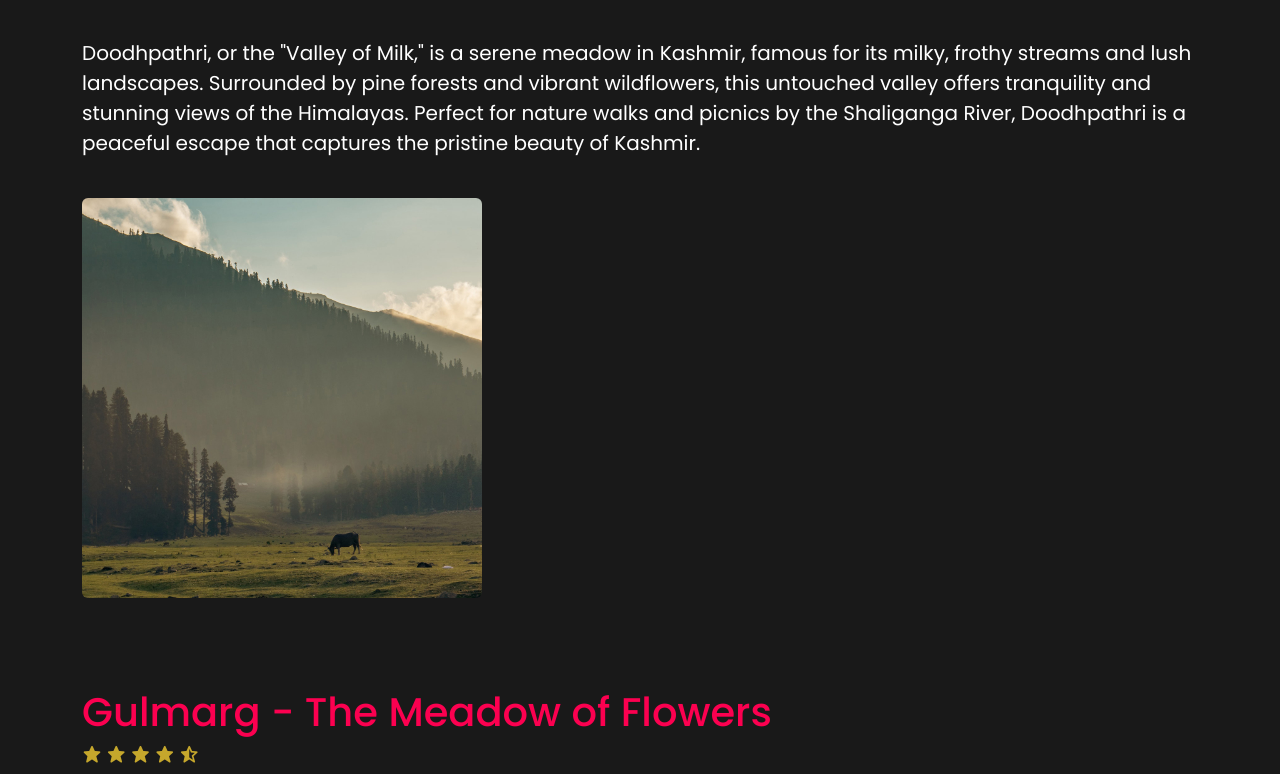
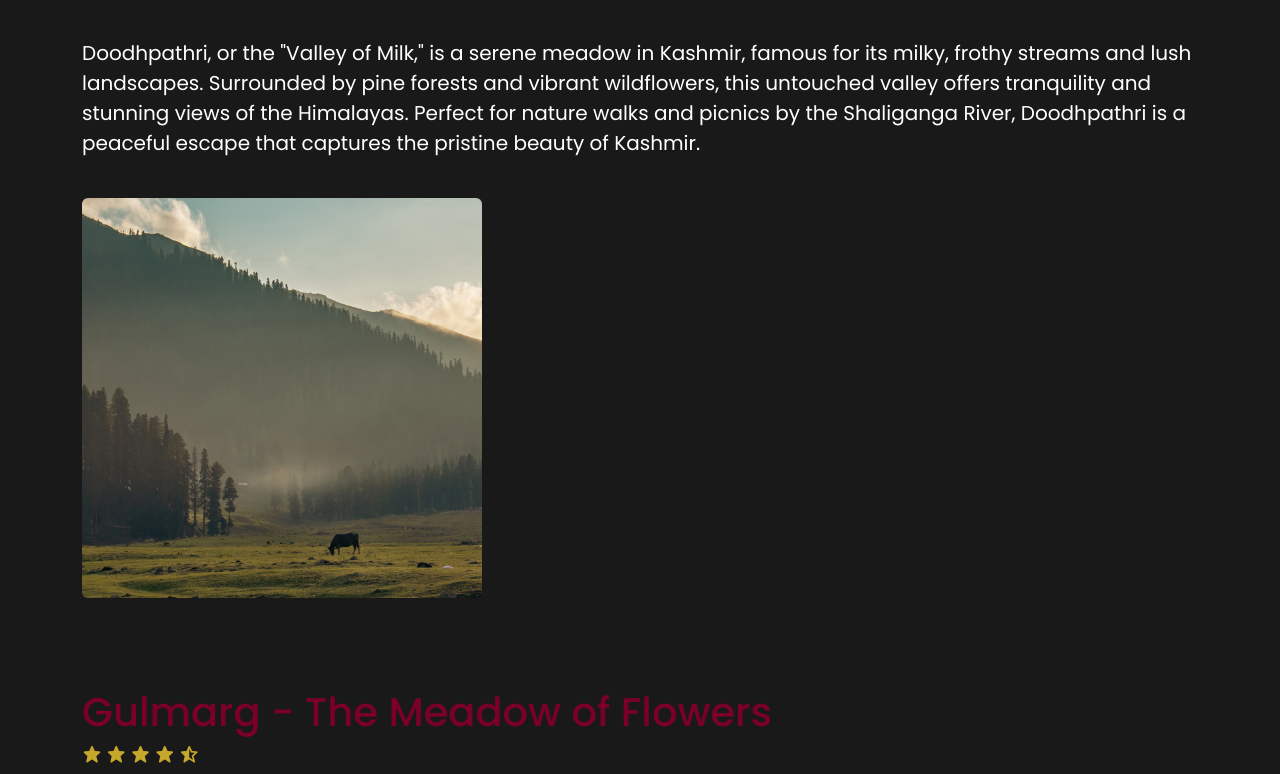
Before and after one commit to KSTRANSPORT/jk, a plain HTML site: page locations.html in a window 1280 px wide. Shown: the part 342-1116 px from the top of the page. Drawn offline with nearby package versions, Linux system fonts and the light colour scheme.

Commit message:
Update style.css

```diff
--- a/css/style.css
+++ b/css/style.css
@@ -756,7 +756,7 @@ nav ul li a{
 
 .location-detail h1{
     padding-top: 60px;
-    color: #fc0050;
+    color: #7a0028;
     font-size: 40px;
 }
 
```
